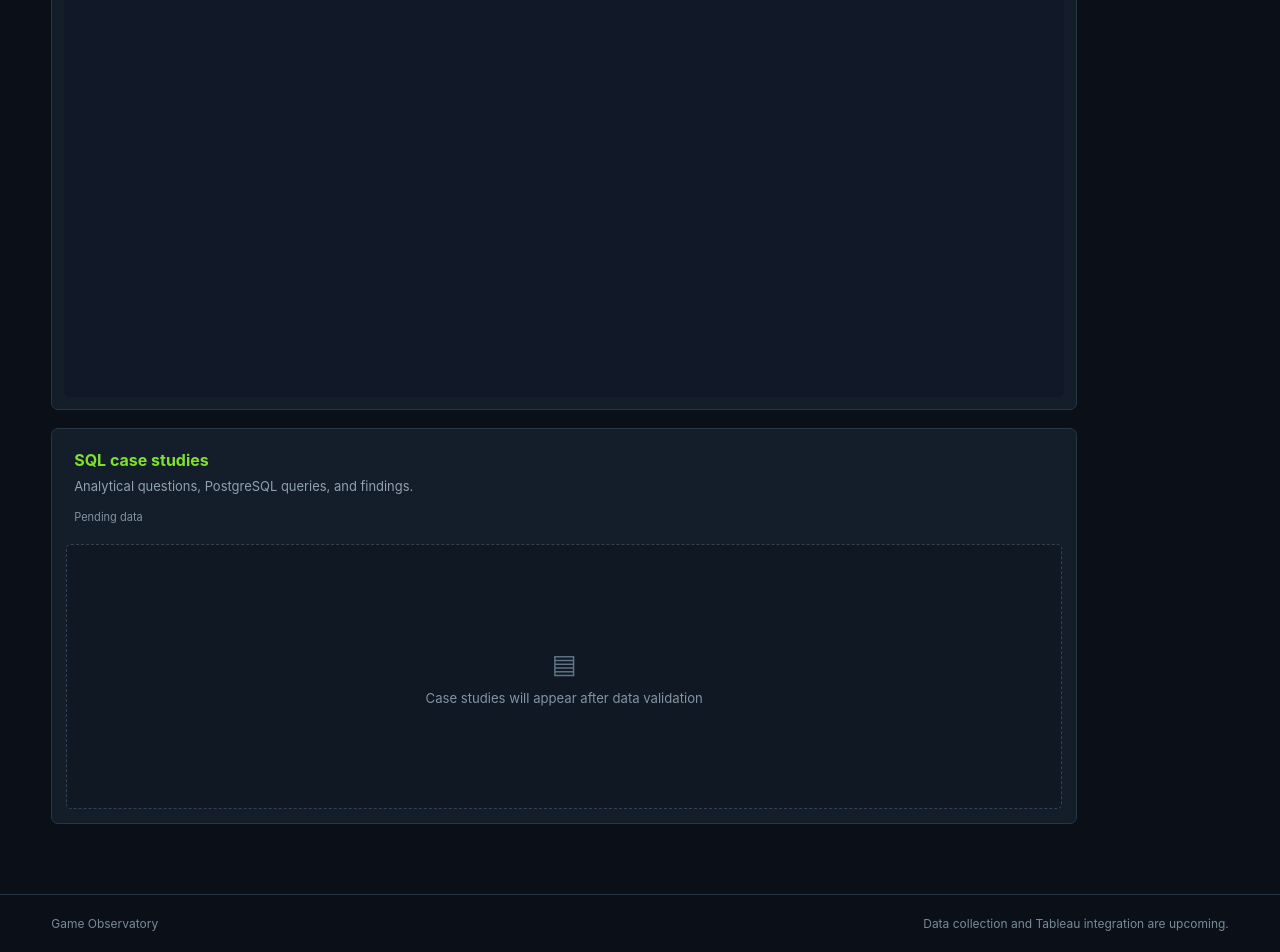
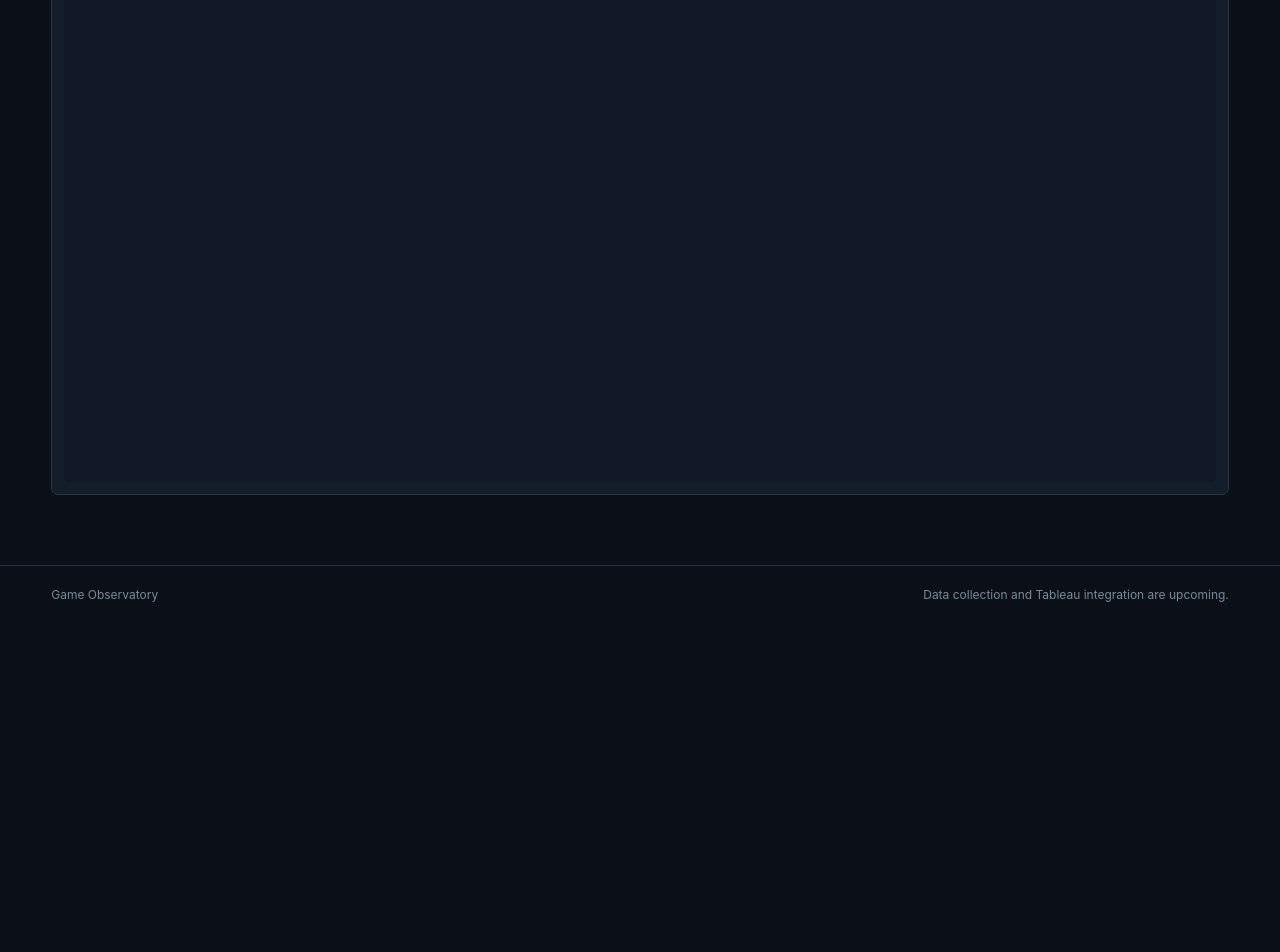
Before and after one commit to qatalyse/Game-Observatory, a React (Vite) app in the folder frontend/: page / in a window 1280 px wide. Shown: the part 516-1468 px from the top of the page. After the commit the page ends 1139 px from the top, so only its background shows below. Built offline with nearby package versions, Linux system fonts and the light colour scheme.

Commit message:
Remove SQL placeholder and expand Tableau to page width

```diff
--- a/frontend/src/App.tsx
+++ b/frontend/src/App.tsx
@@ -31,7 +31,11 @@ function TableauDashboard() {
   useEffect(() => {
     const viewport = viewportRef.current;
     if (!viewport) return;
-    const fitDashboard = () => setFrameScale(Math.min(1, viewport.getBoundingClientRect().width / 1000));
+    // Preserve the published 1000px canvas while filling the available page width.
+    const fitDashboard = () => {
+      const width = viewport.getBoundingClientRect().width;
+      if (width > 0) setFrameScale(width / 1000);
+    };
     fitDashboard();
     if (typeof ResizeObserver === "undefined") return;
     const observer = new ResizeObserver(fitDashboard);
@@ -214,10 +218,7 @@ type PanelInfo = {
   emptyLabel: string;
 };
 
-const panels: Record<Section, PanelInfo[]> = {
-  Overview: [
-    { title: "SQL case studies", description: "Analytical questions, PostgreSQL queries, and findings.", emptyLabel: "Case studies will appear after data validation" },
-  ],
+const panels: Record<Exclude<Section, "Overview">, PanelInfo[]> = {
   Steam: [
     { title: "Concurrent players", description: "Historical measurements from selected Steam games.", emptyLabel: "No player snapshots collected yet" },
     { title: "Reviews and achievements", description: "Trends derived from public Steam records.", emptyLabel: "No review or achievement data yet" },
@@ -294,14 +295,7 @@ export default function App() {
         {activeSection === "Steam" && <SteamDevCollection />}
 
         {activeSection === "Overview" ? (
-          <div className="sql-analysis-layout">
-            <TableauDashboard />
-            <div className="sql-case-studies">
-              {panels.Overview.map((panel) => (
-                <DashboardPanel key={panel.title} {...panel} />
-              ))}
-            </div>
-          </div>
+          <TableauDashboard />
         ) : (
           <div className="panel-grid">
             {panels[activeSection].map((panel) => (
--- a/frontend/src/styles.css
+++ b/frontend/src/styles.css
@@ -154,16 +154,10 @@ button { font: inherit; }
 @media (max-width: 760px) { .steam-games-control { grid-template-columns: repeat(2,minmax(0,1fr)); } }
 @media (max-width: 480px) { .steam-games-control { grid-template-columns: minmax(0,1fr); } }
 
-/* The published Tableau dashboard is 1000px wide; leave the rest for SQL. */
-.sql-analysis-layout { display: grid; grid-template-columns: minmax(0, 1026px) minmax(260px, 1fr); gap: 18px; align-items: start; }
-.tableau-panel { width: 100%; max-width: 1026px; }
-/* Clip at the published 1000 x 562 chart boundary; Tableau Public's footer
-   remains outside the iframe viewport. ResizeObserver scales the whole chart. */
-.tableau-viewport { position: relative; max-width: 1000px; aspect-ratio: 1000 / 562; margin: 0 12px 12px; overflow: hidden; border-radius: 6px; background: #111827; }
+/* The Overview chart fills the content area inside the existing page gutters. */
+.tableau-panel { width: 100%; }
+.tableau-panel .panel-heading { flex-wrap: wrap; }
+/* Keep the published 1000 x 562 canvas and footer crop. ResizeObserver scales
+   the entire chart up or down so the visible iframe fills the viewport. */
+.tableau-viewport { position: relative; aspect-ratio: 1000 / 562; margin: 0 12px 12px; overflow: hidden; border-radius: 6px; background: #111827; }
 .tableau-frame { position: absolute; top: 0; left: 0; display: block; width: 1000px; height: 562px; transform-origin: top left; border: 0; overflow: hidden; background: #111827; }
-.sql-case-studies { min-width: 0; }
-.sql-case-studies .panel-heading { flex-direction: column; }
-@media (max-width: 1439px) {
-  .sql-analysis-layout { grid-template-columns: minmax(0, 1fr); }
-  .sql-case-studies { width: 100%; max-width: 1026px; }
-}
```
